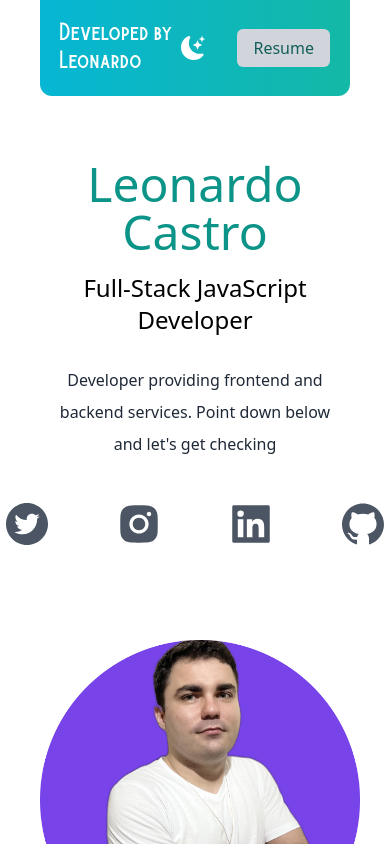
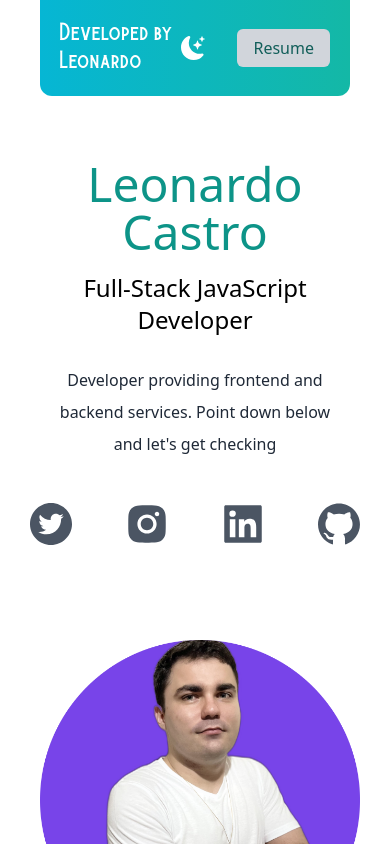
Before and after one commit to LeoCastr0/portfolio, a Next.js app: page / in a window 390 px wide. Shown: the top 844 px of the page. Built offline with nearby package versions, Linux system fonts and the light colour scheme.

Commit message:
Fixes alignment issue

```diff
--- a/src/pages/index.js
+++ b/src/pages/index.js
@@ -49,7 +49,7 @@ export default function Home() {
             <h3 className="text-2xl py-2 md:text-3xl dark:text-gray-100">Full-Stack JavaScript Developer</h3>
             <p className="tex-md py-5 leading-8 text-gray-800 dark:text-gray-300 md:text-xl max-w-xl mx-auto">Developer providing frontend and backend services. Point down below and let's get checking</p>
           </div>
-          <div className="text-5xl flex justify-center gap-16 py-3 text-gray-600">
+          <div className="text-5xl flex justify-center gap-12 md:gap-16 py-3 text-gray-600">
             <a href="https://twitter.com/leocastroHP" target="_blank"><AiFillTwitterCircle /></a>
             <a href="https://www.instagram.com/leocastrosl/" target="_blank"><AiFillInstagram /></a>
             <a href="https://www.linkedin.com/in/leonardo-fagundes-de-castro/" target="_blank"><AiFillLinkedin /></a>
```
